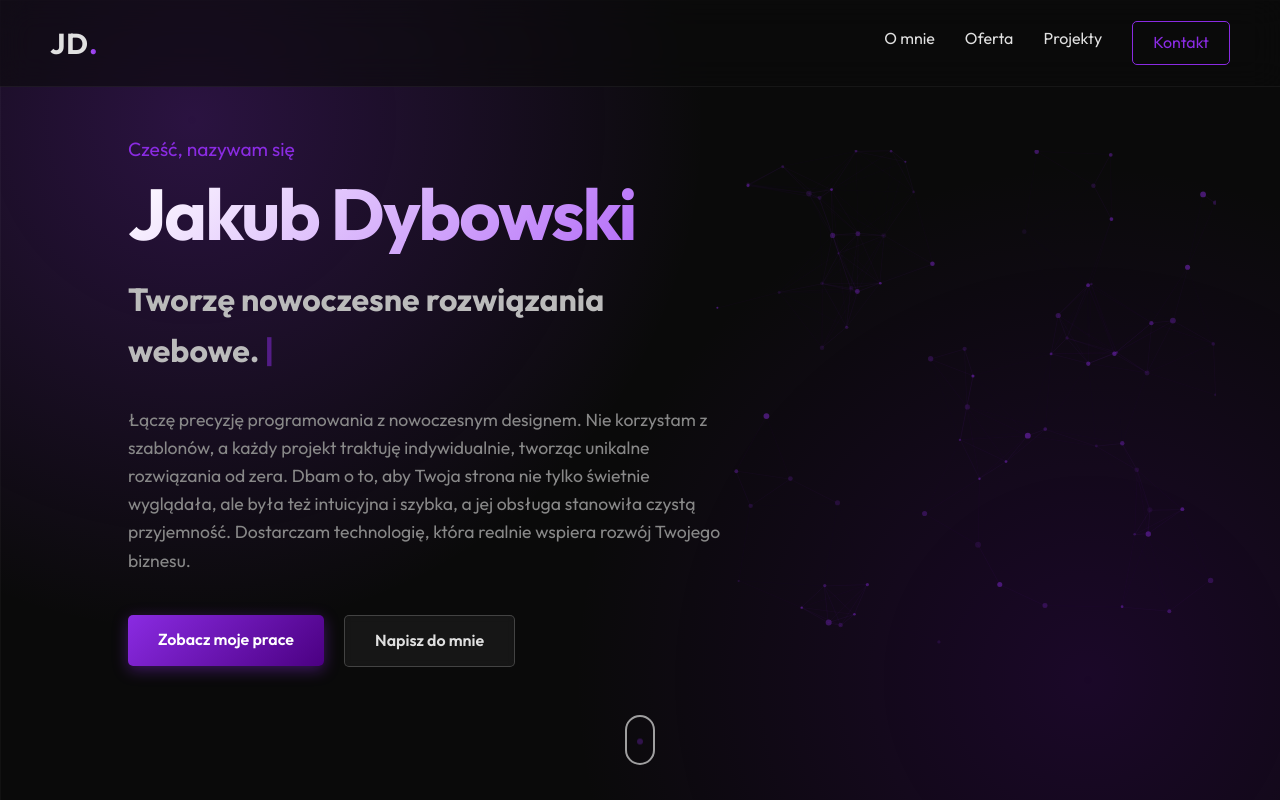
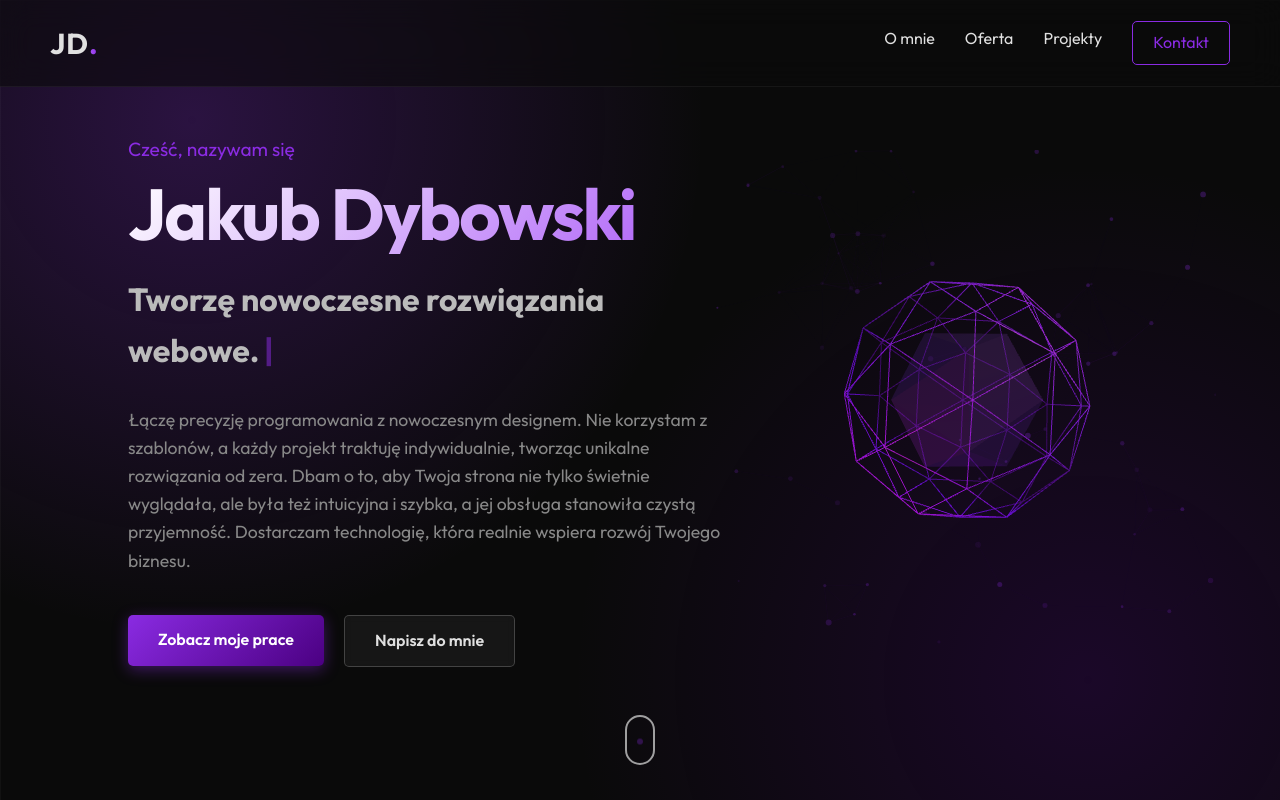
Before and after one commit to studioJD-JakubDybowski/Portfolio, a plain HTML site: page index.html in a window 1280 px wide. Shown: the top 800 px of the page. Drawn offline with nearby package versions, Linux system fonts and the light colour scheme; animation ran at ten frames a second.

Commit message:
final version

```diff
--- a/index.html
+++ b/index.html
@@ -15,6 +15,7 @@
       rel="stylesheet"
     />
     <link rel="stylesheet" href="style.css" />
+    <script src="https://cdnjs.cloudflare.com/ajax/libs/three.js/r128/three.min.js"></script>
     <script
       src="https://kit.fontawesome.com/a076d05399.js"
       crossorigin="anonymous"
@@ -57,6 +58,7 @@
           </div>
         </div>
         <div class="hero-visual">
+          <canvas id="bg-particles"></canvas>
           <canvas id="hero-canvas"></canvas>
         </div>
         <a href="#about" class="scroll-down">
--- a/script.js
+++ b/script.js
@@ -130,63 +130,73 @@ style.innerHTML = `
 `;
 document.head.appendChild(style);
 
-// Hero Canvas Animation (Particles)
-const canvas = document.getElementById("hero-canvas");
-const ctx = canvas.getContext("2d");
+// Background Particles Animation (Restored)
+const bgCanvas = document.getElementById("bg-particles");
+const bgCtx = bgCanvas.getContext("2d");
 
-let width, height;
+let bgWidth, bgHeight;
 let particles = [];
-let mouse = { x: null, y: null, radius: 150 };
+// Reuse global mouse tracking if possible or just use local
+// We already have mouseX/Y for Three.js, but the particles used pixel coordinates.
+// Let's reuse the logic but scope it properly.
 
-function resize() {
-  width = canvas.width = window.innerWidth > 600 ? 500 : window.innerWidth;
-  height = canvas.height = window.innerWidth > 600 ? 500 : 300;
+let particleMouse = { x: null, y: null, radius: 150 };
+
+function resizeBg() {
+  const container = document.querySelector(".hero-visual");
+  bgWidth = bgCanvas.width = container.offsetWidth;
+  bgHeight = bgCanvas.height = container.offsetHeight;
 }
 
-window.addEventListener("resize", resize);
-window.addEventListener("mousemove", (e) => {
-  // Calculate mouse position relative to canvas
-  const rect = canvas.getBoundingClientRect();
-  mouse.x = e.clientX - rect.left;
-  mouse.y = e.clientY - rect.top;
+// Check if resize listener needs to be shared.
+// The Three.js one uses window resize.
+// We can add another listener or combine. adding another is safer for now.
+window.addEventListener("resize", resizeBg);
+
+// We need to track mouse in pixel coords relative to canvas again for particles
+document.addEventListener("mousemove", (e) => {
+  const rect = bgCanvas.getBoundingClientRect();
+  particleMouse.x = e.clientX - rect.left;
+  particleMouse.y = e.clientY - rect.top;
 });
 
-window.addEventListener("mouseleave", () => {
-  mouse.x = null;
-  mouse.y = null;
+document.addEventListener("mouseleave", () => {
+  particleMouse.x = null;
+  particleMouse.y = null;
 });
 
-resize();
+// Initial resize
+// Wait for load or just run
+// Since script is at bottom of body, elements exist.
+resizeBg();
 
 class Particle {
   constructor() {
-    this.x = Math.random() * width;
-    this.y = Math.random() * height;
-    this.vx = (Math.random() - 0.5) * 1; // Velocity X
-    this.vy = (Math.random() - 0.5) * 1; // Velocity Y
+    this.x = Math.random() * bgWidth;
+    this.y = Math.random() * bgHeight;
+    this.vx = (Math.random() - 0.5) * 1;
+    this.vy = (Math.random() - 0.5) * 1;
     this.size = Math.random() * 2 + 1;
     this.baseX = this.x;
     this.baseY = this.y;
     this.density = Math.random() * 30 + 1;
-    this.color = `rgba(138, 43, 226, ${Math.random() * 0.5 + 0.1})`; // Accent color with transparency
+    this.color = `rgba(138, 43, 226, ${Math.random() * 0.5 + 0.1})`;
   }
 
   update() {
-    // Mouse interaction
-    if (mouse.x != null) {
-      let dx = mouse.x - this.x;
-      let dy = mouse.y - this.y;
+    if (particleMouse.x != null) {
+      let dx = particleMouse.x - this.x;
+      let dy = particleMouse.y - this.y;
       let distance = Math.sqrt(dx * dx + dy * dy);
 
-      if (distance < mouse.radius) {
+      if (distance < particleMouse.radius) {
         const forceDirectionX = dx / distance;
         const forceDirectionY = dy / distance;
-        const maxDistance = mouse.radius;
+        const maxDistance = particleMouse.radius;
         const force = (maxDistance - distance) / maxDistance;
         const directionX = forceDirectionX * force * this.density;
         const directionY = forceDirectionY * force * this.density;
 
-        // Move away from mouse
         this.x -= directionX;
         this.y -= directionY;
       }
@@ -195,31 +205,29 @@ class Particle {
     this.x += this.vx;
     this.y += this.vy;
 
-    // Bounce off walls
-    if (this.x < 0 || this.x > width) this.vx *= -1;
-    if (this.y < 0 || this.y > height) this.vy *= -1;
+    if (this.x < 0 || this.x > bgWidth) this.vx *= -1;
+    if (this.y < 0 || this.y > bgHeight) this.vy *= -1;
   }
 
   draw() {
-    ctx.fillStyle = this.color;
-    ctx.beginPath();
-    ctx.arc(this.x, this.y, this.size, 0, Math.PI * 2);
-    ctx.fill();
+    bgCtx.fillStyle = this.color;
+    bgCtx.beginPath();
+    bgCtx.arc(this.x, this.y, this.size, 0, Math.PI * 2);
+    bgCtx.fill();
   }
 }
 
 function initParticles() {
   particles = [];
-  for (let i = 0; i < 80; i++) {
-    // Increased particle count slightly
+  for (let i = 0; i < 60; i++) {
+    // Slightly reduced count since we have 3D now too
     particles.push(new Particle());
   }
 }
 
 function animateParticles() {
-  ctx.clearRect(0, 0, width, height);
+  bgCtx.clearRect(0, 0, bgWidth, bgHeight);
 
-  // Draw connections
   for (let i = 0; i < particles.length; i++) {
     for (let j = i + 1; j < particles.length; j++) {
       const dx = particles[i].x - particles[j].x;
@@ -227,12 +235,12 @@ function animateParticles() {
       const distance = Math.sqrt(dx * dx + dy * dy);
 
       if (distance < 100) {
-        ctx.strokeStyle = `rgba(138, 43, 226, ${0.1 - distance / 1000})`;
-        ctx.lineWidth = 1;
-        ctx.beginPath();
-        ctx.moveTo(particles[i].x, particles[i].y);
-        ctx.lineTo(particles[j].x, particles[j].y);
-        ctx.stroke();
+        bgCtx.strokeStyle = `rgba(138, 43, 226, ${0.1 - distance / 1000})`;
+        bgCtx.lineWidth = 1;
+        bgCtx.beginPath();
+        bgCtx.moveTo(particles[i].x, particles[i].y);
+        bgCtx.lineTo(particles[j].x, particles[j].y);
+        bgCtx.stroke();
       }
     }
   }
@@ -247,6 +255,116 @@ function animateParticles() {
 
 initParticles();
 animateParticles();
+
+// Hero Canvas Animation (Three.js 3D Abstract Shape)
+const canvasContainer = document.querySelector(".hero-visual");
+const canvas = document.getElementById("hero-canvas");
+
+// Scene Setup
+const scene = new THREE.Scene();
+const camera = new THREE.PerspectiveCamera(
+  75,
+  canvasContainer.offsetWidth / canvasContainer.offsetHeight,
+  0.1,
+  1000,
+);
+const renderer = new THREE.WebGLRenderer({
+  canvas: canvas,
+  alpha: true,
+  antialias: true,
+});
+
+renderer.setSize(canvasContainer.offsetWidth, canvasContainer.offsetHeight);
+renderer.setPixelRatio(window.devicePixelRatio);
+
+// Abstract Shape (Icosahedron for network look)
+const geometry = new THREE.IcosahedronGeometry(1.8, 1); // Radius 1.8, Detail 1
+const material = new THREE.MeshPhongMaterial({
+  color: 0x8a2be2, // Purple
+  emissive: 0x2a004a, // Dark purple glow
+  wireframe: true,
+  transparent: true,
+  opacity: 0.8,
+  side: THREE.DoubleSide,
+});
+
+const sphere = new THREE.Mesh(geometry, material);
+
+// Add a secondary inner sphere for depth
+const innerGeometry = new THREE.IcosahedronGeometry(1.2, 0);
+const innerMaterial = new THREE.MeshPhongMaterial({
+  color: 0xaa55ff,
+  wireframe: false, // Solid
+  transparent: true,
+  opacity: 0.2, // Semi-transparent
+});
+const innerSphere = new THREE.Mesh(innerGeometry, innerMaterial);
+
+// Group them
+const shapeGroup = new THREE.Group();
+shapeGroup.add(sphere);
+shapeGroup.add(innerSphere);
+scene.add(shapeGroup);
+
+// Lights
+const ambientLight = new THREE.AmbientLight(0x404040); // Soft white light
+scene.add(ambientLight);
+
+const pointLight = new THREE.PointLight(0xffffff, 1, 100);
+pointLight.position.set(10, 10, 10);
+scene.add(pointLight);
+
+const rectLight = new THREE.PointLight(0x8a2be2, 2, 50);
+rectLight.position.set(-5, -5, 5);
+scene.add(rectLight);
+
+camera.position.z = 5;
+
+// Mouse Interaction variables
+let mouseX = 0;
+let mouseY = 0;
+let targetRotationX = 0;
+let targetRotationY = 0;
+
+// Window Resize Handling
+window.addEventListener("resize", () => {
+  const width = canvasContainer.offsetWidth;
+  const height = canvasContainer.offsetHeight;
+
+  renderer.setSize(width, height);
+  camera.aspect = width / height;
+  camera.updateProjectionMatrix();
+});
+
+// Mouse Move Handling
+document.addEventListener("mousemove", (event) => {
+  const windowHalfX = window.innerWidth / 2;
+  const windowHalfY = window.innerHeight / 2;
+
+  mouseX = (event.clientX - windowHalfX) / 100;
+  mouseY = (event.clientY - windowHalfY) / 100;
+});
+
+// Animation Loop
+function animate() {
+  requestAnimationFrame(animate);
+
+  // Smooth rotation
+  targetRotationX = mouseY * 0.5;
+  targetRotationY = mouseX * 0.5;
+
+  // Easing
+  shapeGroup.rotation.x += 0.05 * (targetRotationX - shapeGroup.rotation.x);
+  shapeGroup.rotation.y += 0.05 * (targetRotationY - shapeGroup.rotation.y);
+
+  // Constant slow rotation
+  shapeGroup.rotation.y += 0.002;
+  sphere.rotation.z -= 0.001; // Inner rotation slightly different
+
+  renderer.render(scene, camera);
+}
+
+animate();
 
 // Contact Form Handling (Formspree)
 const contactForm = document.getElementById("contact-form");
--- a/style.css
+++ b/style.css
@@ -265,7 +265,25 @@ ul {
   transform: translateY(-50%);
   width: 500px;
   height: 500px;
+  height: 500px;
   opacity: 0.8;
+}
+
+.hero-visual canvas {
+  position: absolute;
+  top: 0;
+  left: 0;
+  width: 100%;
+  height: 100%;
+}
+
+#bg-particles {
+  z-index: 1;
+  opacity: 0.6;
+}
+
+#hero-canvas {
+  z-index: 2;
 }
 
 /* SCROLL DOWN INDICATOR */
```
